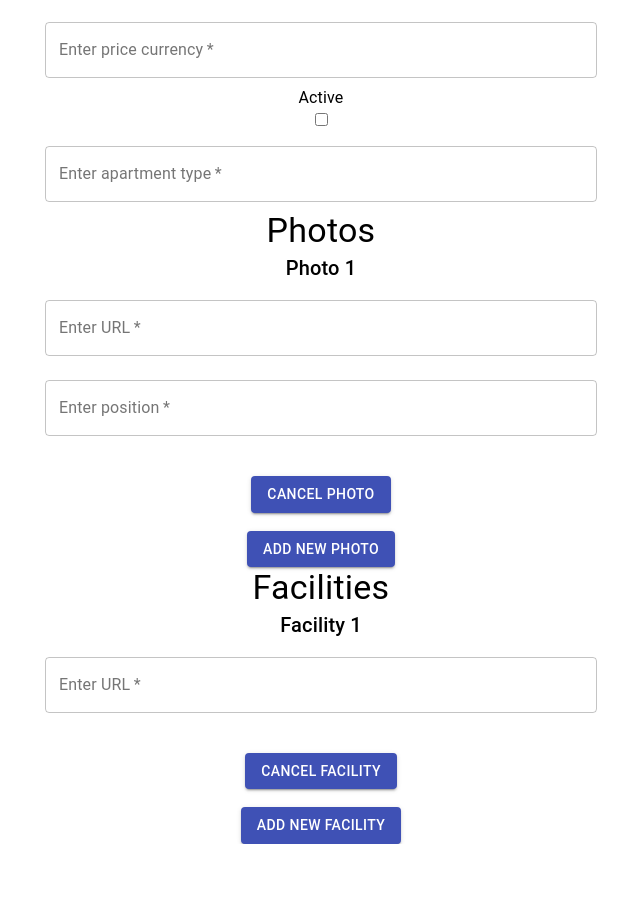
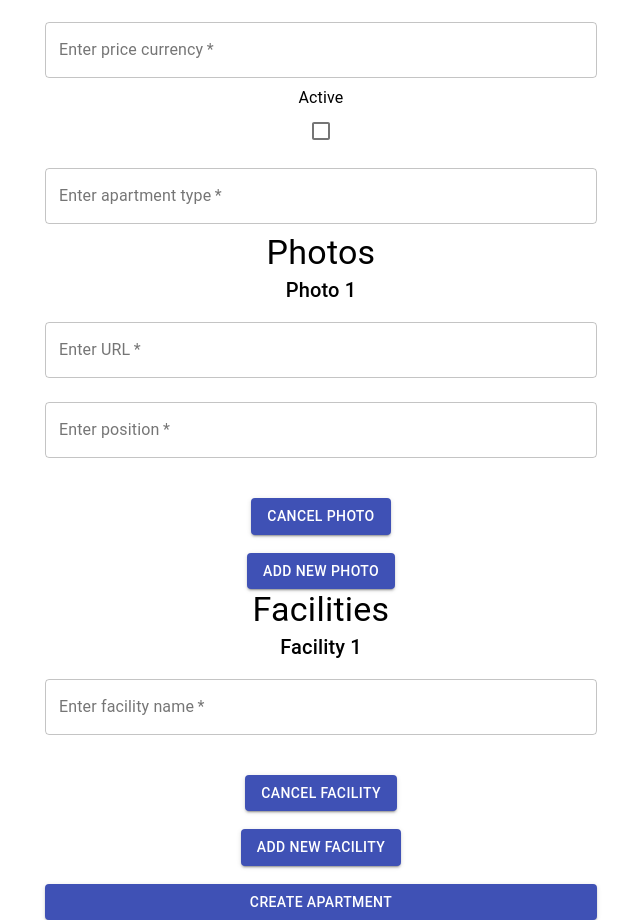
Before and after one commit to mc-megabooker/v3, a React app: page /create-apartment in a window 1280 px wide. Shown: the part 490-1410 px from the top of the page, without its empty margins (319-959 px from the left). Before the commit the page ends 1334 px from the top, so only its background shows below. Built offline with nearby package versions, Linux system fonts and the light colour scheme.

Commit message:
posr request from form

```diff
--- a/src/client/Pages/CreateApartment.tsx
+++ b/src/client/Pages/CreateApartment.tsx
@@ -1,14 +1,16 @@
-import React, { FunctionComponent, useEffect, useState } from 'react';
+import React, { FunctionComponent, useState } from 'react';
 import {
     makeStyles,
     Container,
     Typography,
     TextField,
     Button,
+    Checkbox
   } from "@material-ui/core";
   import {  Col } from "react-bootstrap";
-  import { useForm, useFieldArray, Controller, useWatch } from "react-hook-form";
-  import { IPrice, IFacility, IPhoto } from '../../server/domain/IApartment';
+  import { IPrice, IFacility, IPhoto, IApartment } from '../../server/domain/IApartment';
+  import { Put, Post, Get, Delete } from "../Services";
+import { apiRoute } from '../utils';
 
 interface ICreateApartmentForm {
     lat: number;
@@ -97,6 +99,38 @@ const CreateApartment: FunctionComponent<ICreateApartmentForm> = (props) => {
           setter(e.target.value);
       };
 
+      const handleActiveChange = (e) => {
+          setActive(e.target.checked)
+      };
+
+      const handleSubmit = async (): Promise<void> => {
+        const obj = {
+            "lat": parseFloat(lat),
+            "lng": parseFloat(lng),
+            "maxPersons": parseInt(maxPersons),
+            "generalMinimumStay": parseInt(generalMinimumStay),
+            "generalMinimumPrice": {
+                "amount": parseInt(generalMinimumPriceAmount),
+                "currency": generalMinimumPriceCurrency,
+            },
+            "active": active,
+            "apartmentType": apartmentType,
+            "photos": allPhotos,
+            "facilities": allFacilities,
+        }
+        try {
+            const res: IApartment = await Post(
+                apiRoute.getRoute('apartment'),
+                obj,
+            );
+        } catch (e) {
+            console.log(e.message);
+
+        }
+
+        console.log(obj);
+      }
+
     return (
         <Container maxWidth="sm">
             <Typography className={heading} variant="h3">
@@ -171,10 +205,7 @@ const CreateApartment: FunctionComponent<ICreateApartmentForm> = (props) => {
             <Typography variant='body1'>
                 Active
             </Typography>
-            <input
-                type="checkbox"
-                onChange={(e) => handleInputChange(e, setActive)}
-            />
+            <Checkbox checked={active} onChange={handleActiveChange} />
             <TextField
                 variant="outlined"
                 margin="normal"
@@ -256,11 +287,11 @@ const CreateApartment: FunctionComponent<ICreateApartmentForm> = (props) => {
                           <TextField
                             variant="outlined"
                             margin="normal"
-                            label="Enter URL"
+                            label="Enter facility name"
                             type="text"
                             fullWidth
                             required
-                            name="url"
+                            name="name"
                             value={field.name}
                             onChange={(event) =>
                               handleFacilitiesInputChange(index, event)
@@ -289,6 +320,17 @@ const CreateApartment: FunctionComponent<ICreateApartmentForm> = (props) => {
                   >
                     Add new facility
                   </Button>
+                  <br />
+                  <br />
+                  <Button
+                    onClick={() => handleSubmit()}
+                    type="submit"
+                    variant="contained"
+                    color="primary"
+                    fullWidth
+                  >
+                    Create apartment
+                  </Button>
         </Container>
     )
 }
```
